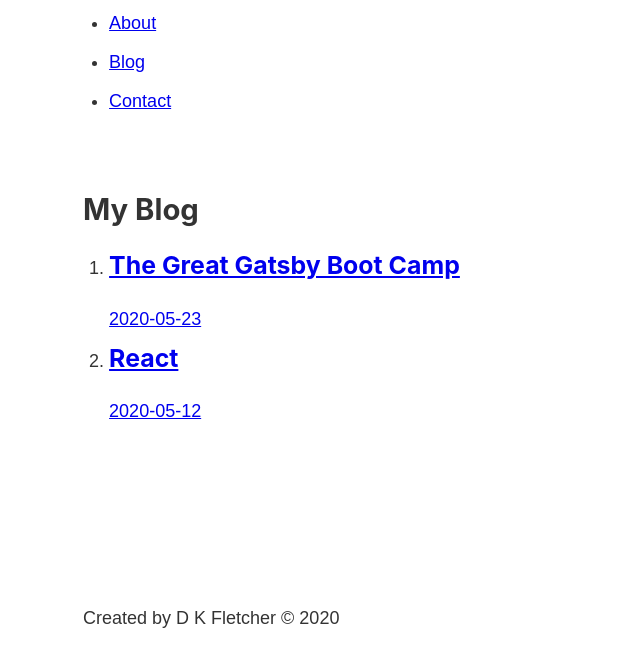
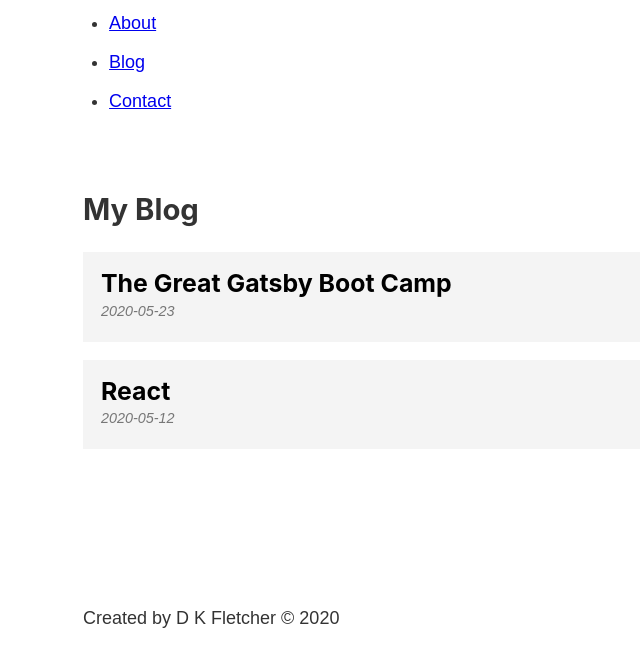
Before and after one commit to DKFletcher/gatsbyBootCamp, a Gatsby site in the folder markdownSite/: page /blog in a window 1280 px wide. Shown: the part 151-800 px from the top of the page, without its empty margins (200-840 px from the left). Built offline with nearby package versions, Linux system fonts and the light colour scheme; Gatsby itself is replaced by a stand-in of ours.

Commit message:
blog index page styled.

```diff
--- a/markdownSite/src/pages/blog.js
+++ b/markdownSite/src/pages/blog.js
@@ -1,6 +1,8 @@
 import React from "react"
 import Layout from "../components/layout"
 import { graphql, useStaticQuery, Link } from "gatsby"
+
+import blogStyles from './blog.module.scss'
 
 const BlogPage = () => {
   const data = useStaticQuery(graphql`
@@ -24,10 +26,10 @@
   return (
     <Layout>
       <h2>My Blog</h2>
-      <ol>
+      <ol className={blogStyles.posts}>
         {data.allMarkdownRemark.edges.map(edge => {
           return (
-            <li>
+            <li className={blogStyles.post}>
               <Link to={`/blog/${edge.node.fields.slug}`}>
                 <h3>{edge.node.frontmatter.title}</h3>
                 <p>{edge.node.frontmatter.date}</p>
--- /dev/null
+++ b/markdownSite/src/pages/blog.module.scss
@@ -0,0 +1,29 @@
+.posts {
+  list-style-type: none;
+  margin: 0;
+}
+
+.post {
+  margin: 1rem 0;
+
+  a {
+    background: #f4f4f4;
+    color: black;
+    display: block;
+    padding: 1rem;
+    text-decoration: none;
+  }
+
+  a:hover {
+    background: #e4e4e4;
+  }
+
+  h3{
+    margin-bottom: 0;;
+  }
+  p{
+    color: #777777;
+    font-size: 0.8rem;
+    font-style: italic;
+  }
+}
```
